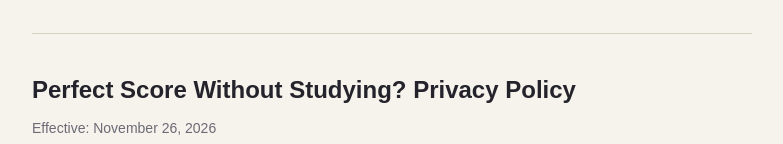
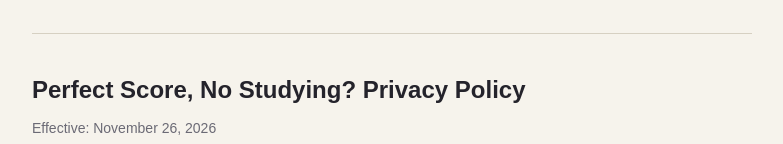
Before and after one commit to ugiomin31-ops/policies, a plain HTML site: page gongbu.html in a window 1280 px wide. Shown: the part 675-819 px from the top of the page, without its empty margins (248-1031 px from the left). Drawn offline with Linux system fonts and the light colour scheme.

Commit message:
Shorter English title for gongbu

```diff
--- a/gongbu.html
+++ b/gongbu.html
@@ -1,5 +1,5 @@
-<!doctype html><html lang="ko"><head><meta charset="utf-8"><meta name="viewport" content="width=device-width, initial-scale=1"><title>공부 안 해도 만점입니다? 개인정보처리방침 / Perfect Score Without Studying? Privacy Policy</title><style>body{margin:0;background:#f6f3ec;color:#24232b;font:16px/1.7 'Malgun Gothic','Apple SD Gothic Neo',sans-serif}main{max-width:720px;margin:0 auto;padding:28px 20px 56px}h1{font-size:24px;margin:0 0 4px}h2{font-size:18px;margin:26px 0 6px}p,li{margin:6px 0}.d{color:#6b6a75;font-size:14px}hr{border:0;border-top:1px solid #d6d0c2;margin:36px 0}a{color:#2b55a8}label{display:block;margin:10px 0 4px}input{font:inherit;padding:8px;width:100%;max-width:320px;box-sizing:border-box}button{font:inherit;margin-top:14px;padding:10px 18px;background:#24232b;color:#fff;border:0;cursor:pointer}#m{font-weight:700}</style></head><body><main><h1>공부 안 해도 만점입니다? 개인정보처리방침</h1><p class="d">시행일: 2026년 11월 26일</p><h2>수집하는 정보</h2><p>이 게임은 이름, 이메일, 연락처, 위치, 기기 식별자, 광고 식별자 같은 개인정보를 수집하지 않습니다. 회원 가입, 광고, 분석 도구, 결제 기능이 없고, 게임 데이터를 외부 서버로 보내지 않습니다.</p>
+<!doctype html><html lang="ko"><head><meta charset="utf-8"><meta name="viewport" content="width=device-width, initial-scale=1"><title>공부 안 해도 만점입니다? 개인정보처리방침 / Perfect Score, No Studying? Privacy Policy</title><style>body{margin:0;background:#f6f3ec;color:#24232b;font:16px/1.7 'Malgun Gothic','Apple SD Gothic Neo',sans-serif}main{max-width:720px;margin:0 auto;padding:28px 20px 56px}h1{font-size:24px;margin:0 0 4px}h2{font-size:18px;margin:26px 0 6px}p,li{margin:6px 0}.d{color:#6b6a75;font-size:14px}hr{border:0;border-top:1px solid #d6d0c2;margin:36px 0}a{color:#2b55a8}label{display:block;margin:10px 0 4px}input{font:inherit;padding:8px;width:100%;max-width:320px;box-sizing:border-box}button{font:inherit;margin-top:14px;padding:10px 18px;background:#24232b;color:#fff;border:0;cursor:pointer}#m{font-weight:700}</style></head><body><main><h1>공부 안 해도 만점입니다? 개인정보처리방침</h1><p class="d">시행일: 2026년 11월 26일</p><h2>수집하는 정보</h2><p>이 게임은 이름, 이메일, 연락처, 위치, 기기 식별자, 광고 식별자 같은 개인정보를 수집하지 않습니다. 회원 가입, 광고, 분석 도구, 결제 기능이 없고, 게임 데이터를 외부 서버로 보내지 않습니다.</p>
 <h2>기기에 저장하는 정보</h2><ul><li>진행 기록과 설정(언어, 음량 등)은 기기 안의 앱 저장소에만 저장됩니다.</li><li>이 정보는 기기를 떠나지 않으며, 앱을 지우거나 앱 데이터를 삭제하면 함께 지워집니다.</li></ul>
-<h2>제3자 제공</h2><p>게임이 제3자에게 정보를 제공하지 않습니다. 앱을 배포하는 마켓(Google Play 등)은 자체 정책에 따라 설치·접속 정보를 처리할 수 있습니다.</p><h2>아동</h2><p>이 게임은 13세 이상을 대상으로 합니다. 13세 미만 아동의 개인정보를 알고 수집하지 않습니다.</p><h2>문의</h2><p>게임 페이지 <a href="https://ugiomin31-ops.itch.io/gongbu-manjeom">https://ugiomin31-ops.itch.io/gongbu-manjeom</a> 의 댓글로 남겨 주세요. 방침이 바뀌면 이 페이지에 시행일과 함께 알립니다.</p><hr><h1 lang="en">Perfect Score Without Studying? Privacy Policy</h1><div lang="en"><p class="d">Effective: November 26, 2026</p><h2>What we collect</h2><p>The game collects no personal information: no name, e-mail, contacts, location, device ID or advertising ID. It has no accounts, ads, analytics or payments, and sends no game data to any server.</p>
+<h2>제3자 제공</h2><p>게임이 제3자에게 정보를 제공하지 않습니다. 앱을 배포하는 마켓(Google Play 등)은 자체 정책에 따라 설치·접속 정보를 처리할 수 있습니다.</p><h2>아동</h2><p>이 게임은 13세 이상을 대상으로 합니다. 13세 미만 아동의 개인정보를 알고 수집하지 않습니다.</p><h2>문의</h2><p>게임 페이지 <a href="https://ugiomin31-ops.itch.io/gongbu-manjeom">https://ugiomin31-ops.itch.io/gongbu-manjeom</a> 의 댓글로 남겨 주세요. 방침이 바뀌면 이 페이지에 시행일과 함께 알립니다.</p><hr><h1 lang="en">Perfect Score, No Studying? Privacy Policy</h1><div lang="en"><p class="d">Effective: November 26, 2026</p><h2>What we collect</h2><p>The game collects no personal information: no name, e-mail, contacts, location, device ID or advertising ID. It has no accounts, ads, analytics or payments, and sends no game data to any server.</p>
 <h2>What stays on your device</h2><ul><li>Progress and settings (language, volume and so on) are kept only in the app's storage on your device.</li><li>This data never leaves the device and is removed when you uninstall the app or clear its data.</li></ul>
 <h2>Third parties</h2><p>The game shares nothing with third parties. The store that distributes the app (such as Google Play) may process install and connection data under its own policy.</p><h2>Children</h2><p>The game is meant for players aged 13 and over. We do not knowingly collect personal information from children under 13.</p><h2>Contact</h2><p>Leave a comment on <a href="https://ugiomin31-ops.itch.io/gongbu-manjeom">https://ugiomin31-ops.itch.io/gongbu-manjeom</a>. Changes to this policy are posted here with a new effective date.</p></div></main></body></html>
```
Also changed, not shown: index.html (+1 -1 lines).
